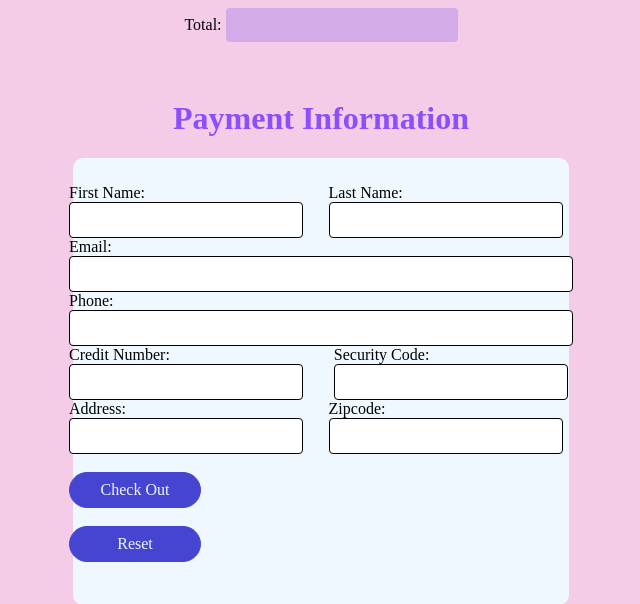
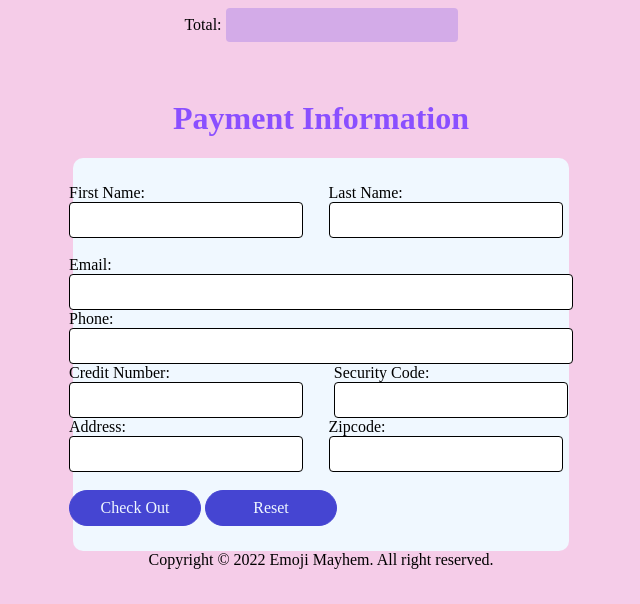
Before and after one commit to PatrickZhao0/WebDev-Project, a PHP site: page /shopping_cart.html in a window 1280 px wide. Shown: the part 1450-2054 px from the top of the page, without its empty margins (319-959 px from the left). After the commit the page ends 2019 px from the top, so only its background shows below. Run offline with PHP 8.4, Linux system fonts and the light colour scheme; some web fonts are replaced.

Commit message:
nordy dec 18

```diff
--- a/shopping_cart.html
+++ b/shopping_cart.html
@@ -132,15 +132,13 @@
         <br><br>
 
         <h1>Payment Information</h1>
-
-        <form action="products.php" method="get">
         <div class="check_out" style="margin-bottom: 10px;">
             <div class="payment_info">
                 <form action="product.php" method="post">
                     <div class="names">
                         <div>
                             <label for="fname">First Name:</label><br>
-                                <input type="text" name="fname"> <br>
+                            <input type="text" name="fname"> <br><br>
                         </div>
                         <div class="names-1">
                             <label for="lname">Last Name:</label><br>
@@ -148,11 +146,11 @@
                         </div>
                     </div>
 
-                        <label for="email">Email:</label>
-                        <input type="text" name="email" size="45">
+                    <label for="email">Email:</label><br>
+                    <input type="text" name="email" size="50"><br>
 
-                        <label for="phone">Phone:</label>
-                        <input type="tel" name="phone" size="50">
+                    <label for="phone">Phone:</label><br>
+                    <input type="tel" name="phone" size="50"><br>
 
                     <div class="creditcard">
                         <div>
@@ -177,15 +175,12 @@
                     </div>
 
                     <br>
-                        <input type="submit" class="button" value="Check Out" id="loginButton" style="width: 10vw; min-width: 132px;"><br>
+                    <input type="submit" class="button" value="Check Out" id="loginButton" style="width: 10vw; min-width: 132px;">
                     <input type="reset" class="button" value="Reset" id="loginButton" style="width: 10vw; min-width: 132px;">
                     <br>
                 </form>
             </div>
         </div>
-        </form>
-
-
 
         <footer style="position: relative; margin-top: 5px;">
             Copyright &copy 2022 Emoji Mayhem. All right reserved.
```
Also changed, not shown: php/signup.php (line endings or trailing spaces). Lines whose indentation alone changed are shown as unchanged.
